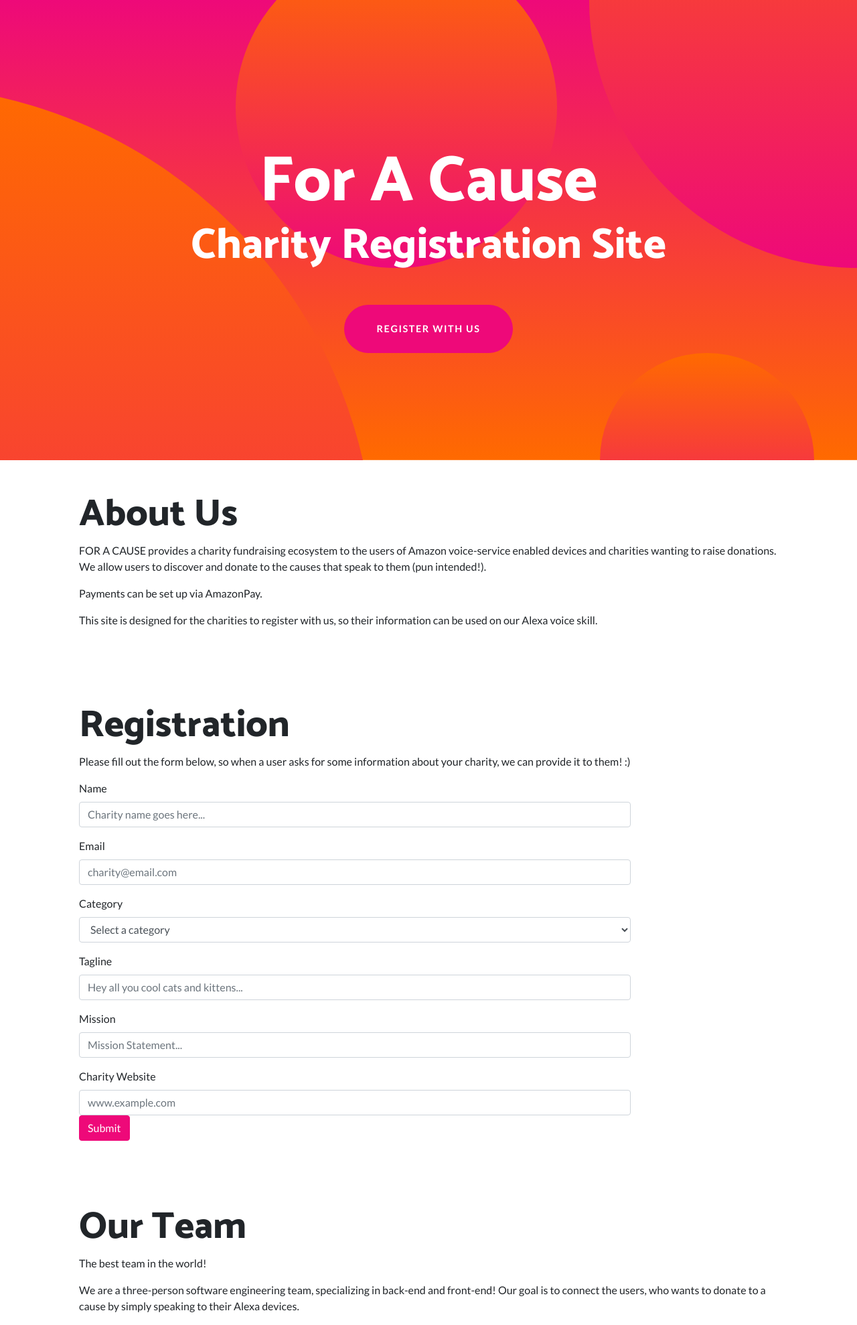
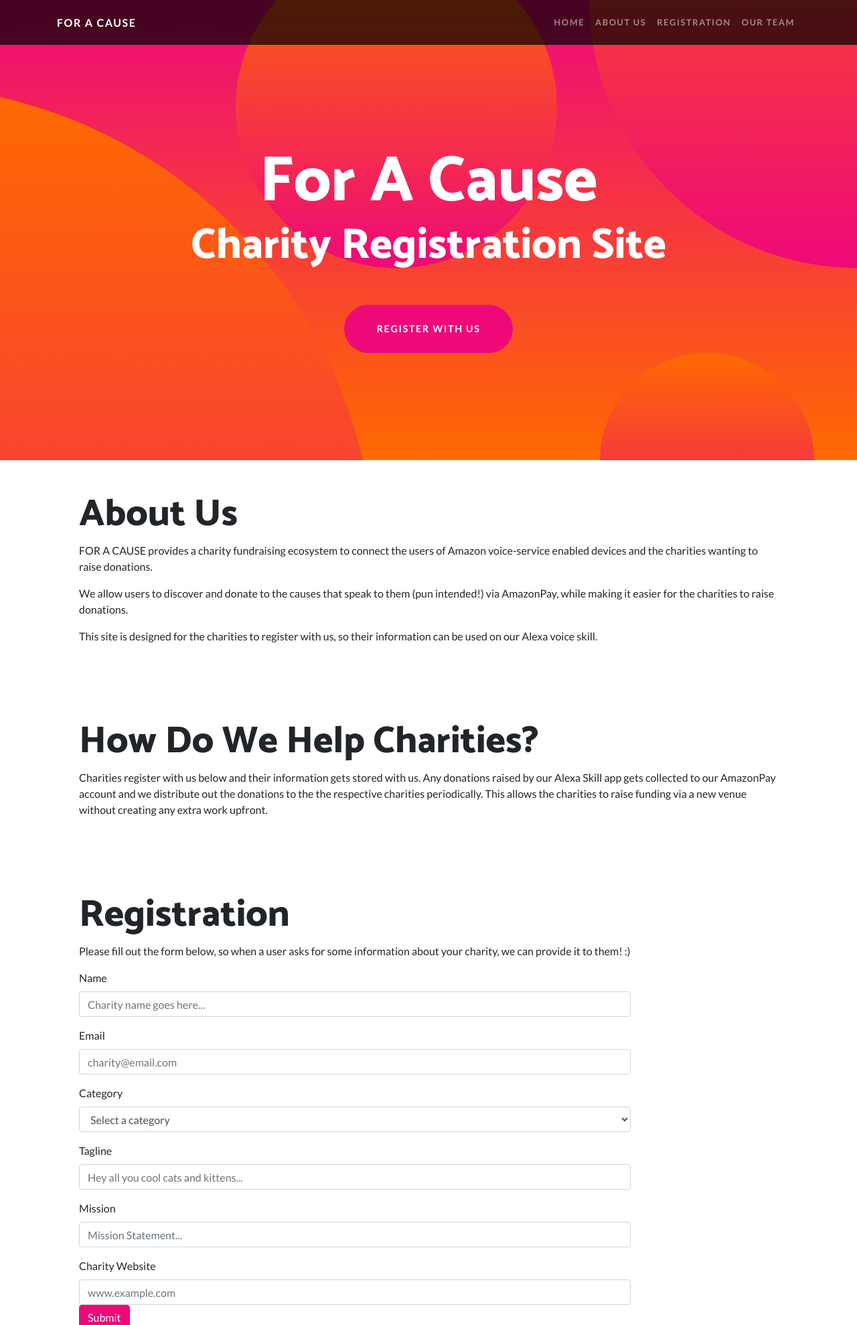
Before and after one commit to anshumanj/ForACauseFlaskApp, a Flask app: page / in a window 1280 px wide. Shown: the top 1978 px of the page at 67% size. Run offline with Flask 2, Linux system fonts and the light colour scheme; some libraries are stand-ins or nearby versions.

Commit message:
made small front-end changes

```diff
--- a/templates/home.html
+++ b/templates/home.html
@@ -1,6 +1,32 @@
 {% extends 'layout.html' %}
 
 {% block body %}
+<!-- Navigation -->
+<nav class="navbar navbar-expand-lg navbar-dark navbar-custom fixed-top">
+  <div class="container">
+    <a class="navbar-brand" href="#">For A Cause</a>
+    <button class="navbar-toggler" type="button" data-toggle="collapse" data-target="#navbarResponsive" aria-controls="navbarResponsive" aria-expanded="false" aria-label="Toggle navigation">
+      <span class="navbar-toggler-icon"></span>
+    </button>
+    <div class="collapse navbar-collapse" id="navbarResponsive">
+      <ul class="navbar-nav ml-auto">
+        <li class="nav-item">
+          <a class="nav-link" href="#">Home</a>
+        </li>
+        <li class="nav-item">
+          <a class="nav-link" href="#About Us">About Us</a>
+        </li>
+        <li class="nav-item">
+          <a class="nav-link" href="#registration">Registration</a>
+        </li>
+        <li class="nav-item">
+          <a class="nav-link" href="#team">Our Team</a>
+        </li>
+      </ul>
+    </div>
+  </div>
+</nav>
+
      <header class="masthead text-center text-white">
     <div class="masthead-content">
       <div class="container">
@@ -20,14 +46,24 @@
       <div class="row align-items-center">
           <div class="p-5">
             <h2 class="display-4">About Us</h2>
-            <p>FOR A CAUSE provides a charity fundraising ecosystem to the users of Amazon voice-service enabled devices and charities wanting to raise donations. We allow users to discover and donate to the causes that speak to them (pun intended!). </p>
-            <p>Payments can be set up via AmazonPay.
-            <p>This site is designed for the charities to register with us, so their information can be used on our Alexa voice skill.
+              <p>FOR A CAUSE provides a charity fundraising ecosystem to connect the users of Amazon voice-service enabled devices and the charities wanting to raise donations. </p>
+              <p>We allow users to discover and donate to the causes that speak to them (pun intended!) via AmazonPay, while making it easier for the charities to raise donations. </p>
+              <p>This site is designed for the charities to register with us, so their information can be used on our Alexa voice skill.</p>
           </div>
       </div>
     </div>
   </section>
 
+  <section>
+    <div class="container" id="How We Help">
+      <div class="row align-items-center">
+          <div class="p-5">
+            <h2 class="display-4">How Do We Help Charities?</h2>
+            <p>Charities register with us below and their information gets stored with us. Any donations raised by our Alexa Skill app gets collected to our AmazonPay account and we distribute out the donations to the the respective charities periodically. This allows the charities to raise funding via a new venue without creating any extra work upfront.
+          </div>
+      </div>
+    </div>
+  </section>
 
   <section>
     <div class="container" id="registration">
@@ -36,10 +72,10 @@
             <h2 class="display-4">Registration</h2>
             <p>Please fill out the form below, so when a user asks for some information about your charity, we can provide it to them! :)</p>
             <form action="" method="post" novalidate>
-                <div class="form-group">
-                    {{form.charityName.label}}
-                    {{ form.charityName(size = 32, class="form-control", placeholder='Charity name goes here...')}}
-                </div>
+              <div class="form-group">
+                  {{form.charityName.label}}
+                  {{ form.charityName(size = 32, class="form-control", placeholder='Charity name goes here...')}}
+              </div>
               <div class="form-group">
                   {{form.charityEmail.label}}
                   {{form.charityEmail(size = 32, class="form-control", placeholder='charity@email.com')}}
@@ -75,7 +111,7 @@
           <div class="p-5">
             <h2 class="display-4">Our Team</h2>
             <p>The best team in the world!</p>
-            <p>We are a three-person software engineering team, specializing in back-end and front-end! Our goal is to connect the users, who wants to donate to a cause by simply speaking to their Alexa devices.</p>
+            <p>We are a four-person software engineering team, specializing in back-end and front-end!</p>
           </div>
       </div>
     </div>
@@ -134,4 +170,22 @@
       </div>
     </div>
   </section>
+
+  <section>
+    <div class="container">
+      <div class="row align-items-center">
+        <div class="col-lg-6">
+          <div class="p-5">
+            <img class="img-fluid rounded-circle" src="../static/img/02.jpg" alt="Alex" href="#">
+          </div>
+        </div>
+        <div class="col-lg-6">
+          <div class="p-5">
+            <h2 class="display-4">Anshuman</h2>
+            <p>AmazonPay.</p>
+          </div>
+        </div>
+      </div>
+    </div>
+  </section>
 {% endblock %}
```
